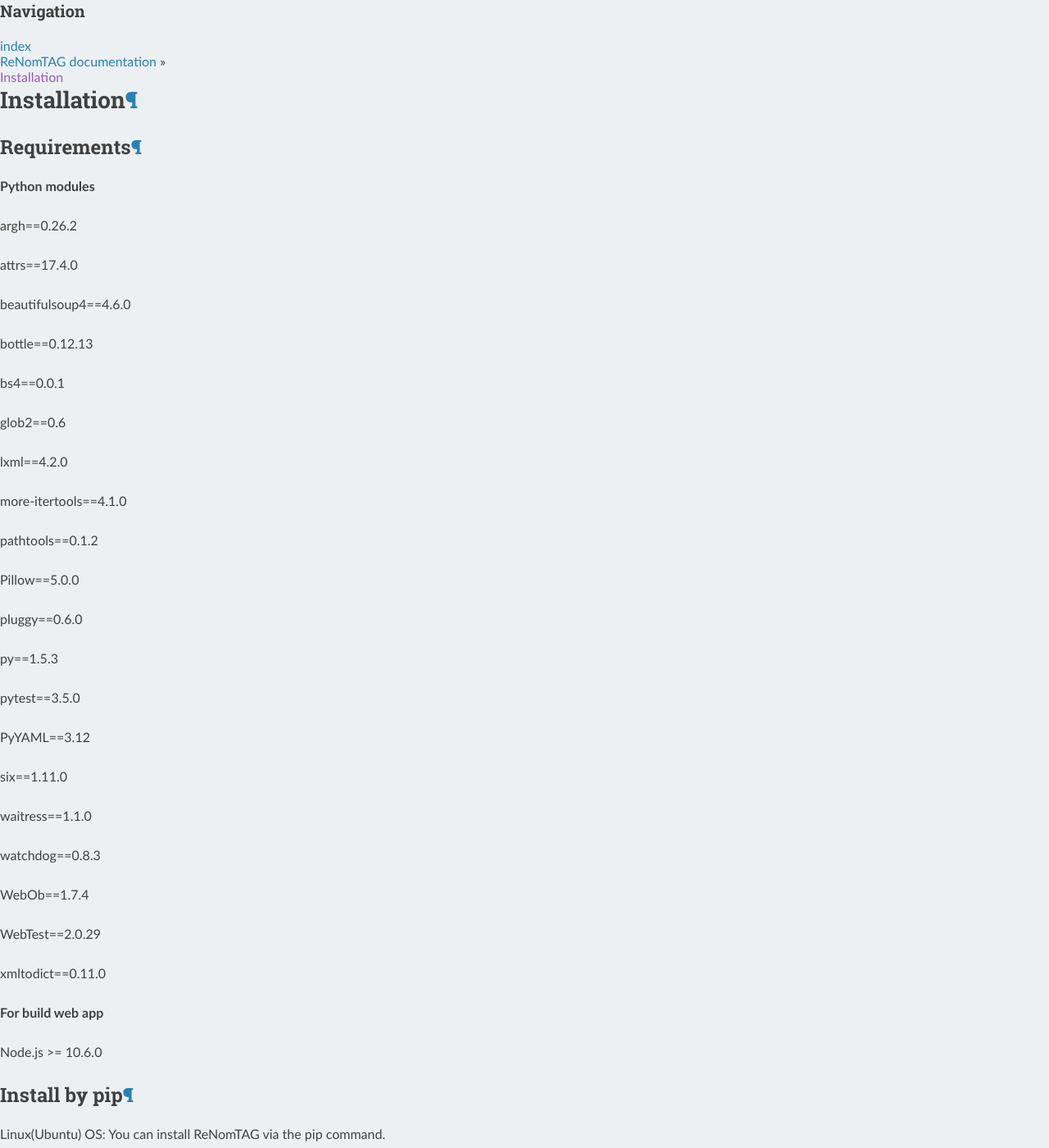
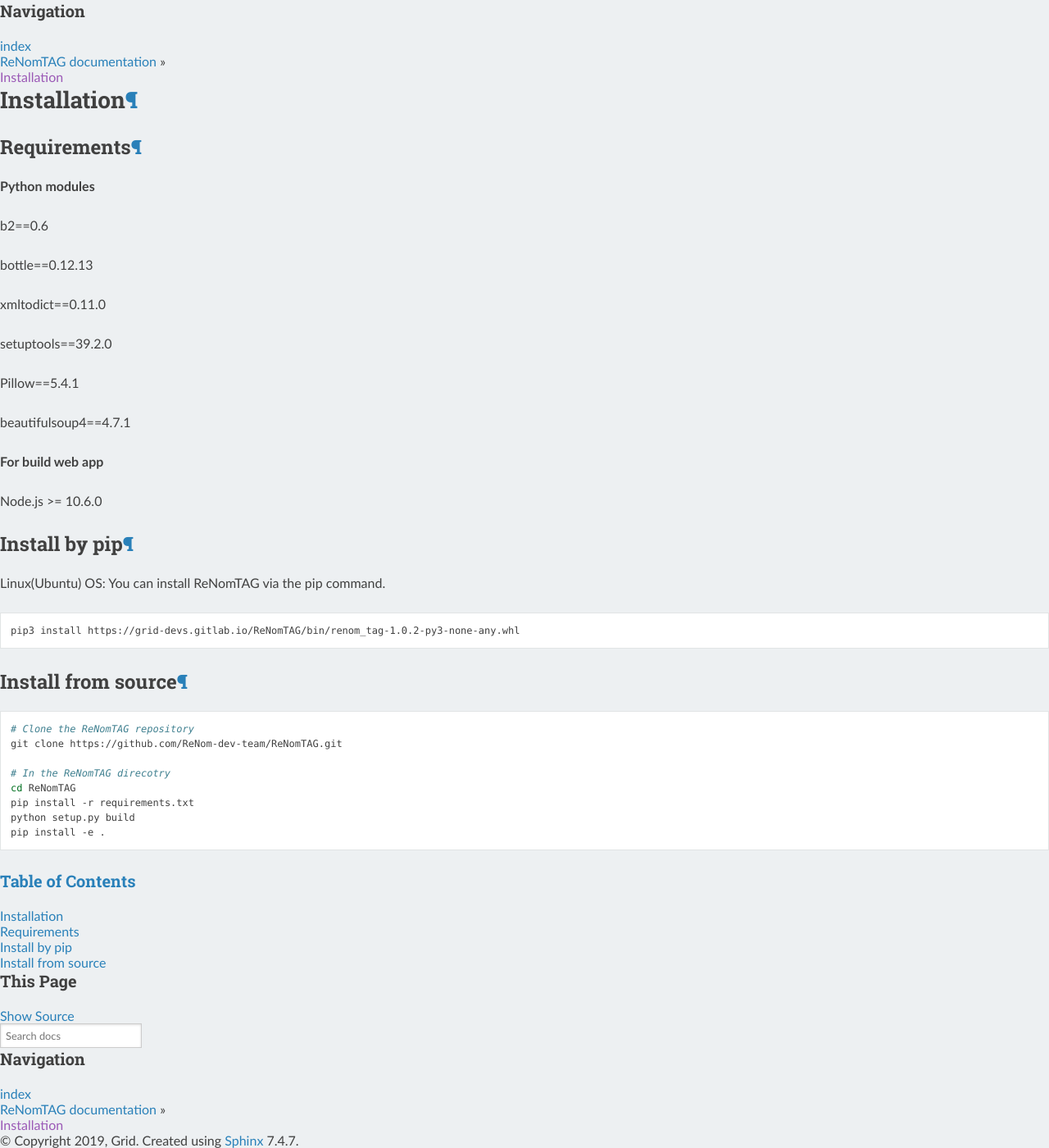
Before and after one commit to clockfly/ReNomTAG, a Sphinx documentation site: the page built from doc/rsts/installation/main.rst, in a window 1280 px wide and 1400 px high. Shown: the whole window at 82% size. Built offline with Sphinx 7.4.7 and the Read the Docs theme 2.0.0, drawn with Linux system fonts in a browser that asks for light colours.

Commit message:
Revised installation docs and deleted comments

```diff
--- a/doc/rsts/installation/main.rst
+++ b/doc/rsts/installation/main.rst
@@ -7,26 +7,13 @@
 
 **Python modules**
 
-- argh==0.26.2
-- attrs==17.4.0
-- beautifulsoup4==4.6.0
+- b2==0.6
 - bottle==0.12.13
-- bs4==0.0.1
-- glob2==0.6
-- lxml==4.2.0
-- more-itertools==4.1.0
-- pathtools==0.1.2
-- Pillow==5.0.0
-- pluggy==0.6.0
-- py==1.5.3
-- pytest==3.5.0
-- PyYAML==3.12
-- six==1.11.0
-- waitress==1.1.0
-- watchdog==0.8.3
-- WebOb==1.7.4
-- WebTest==2.0.29
 - xmltodict==0.11.0
+- setuptools==39.2.0
+- Pillow==5.4.1
+- beautifulsoup4==4.7.1
+
 
 **For build web app**
 
```
Also changed, not shown: requirements.txt (+4 -18 lines), 2 other files.
